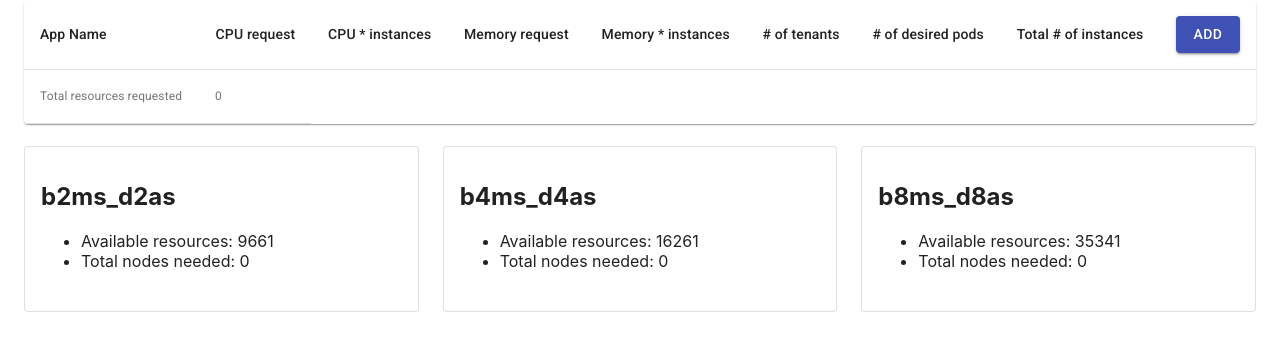
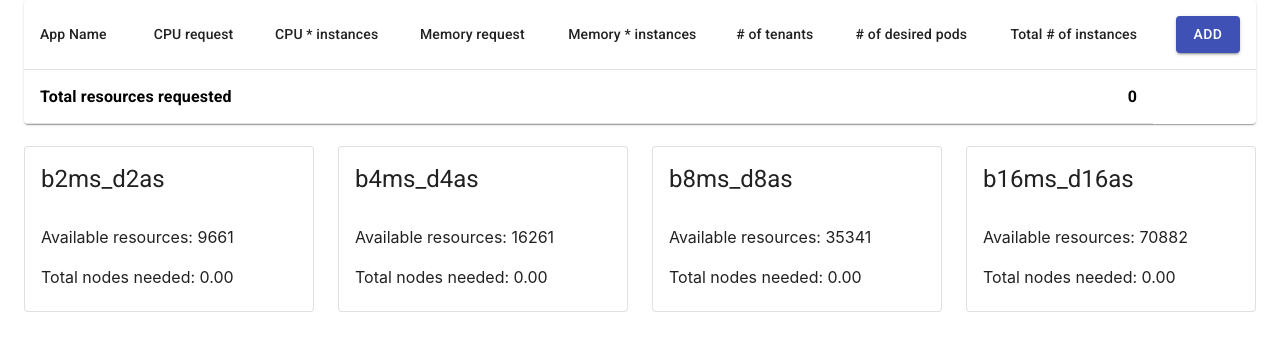
Before and after one commit to finkinfridom/aks-nodes-calculator, a React (Create React App) app: page / in a window 1280 px wide. Shown: the top 350 px of the page. Built offline with nearby package versions, Linux system fonts and the light colour scheme.

Commit message:
reviewed table styling

```diff
--- a/src/App.js
+++ b/src/App.js
@@ -14,11 +14,17 @@ import Paper from "@material-ui/core/Paper";
 import Button from "@material-ui/core/Button";
 import TextField from "@material-ui/core/TextField";
 import Card from "@material-ui/core/Card";
+import CardHeader from "@material-ui/core/CardHeader";
 import CardContent from "@material-ui/core/CardContent";
 
 const useStyles = makeStyles((theme) => ({
   families: {
     marginTop: "10px",
+  },
+  table_footer: {
+    fontSize: "1rem",
+    color: "#000",
+    fontWeight: "bold",
   },
 }));
 function App() {
@@ -34,6 +40,7 @@ function App() {
       memory: 12601,
     },
     { family: "b8ms_d8as", cpu: 7820, memory: 27721 },
+    { family: "b16ms_d16as", cpu: 15640, memory: 55442 },
   ];
   const getAvailableResources = (family) => {
     const resource = resources.find((f) => f.family === family);
@@ -62,15 +69,21 @@ function App() {
       return [].concat(prevRows).concat(row);
     });
   };
-  const getTotalNumOfInstances = (row) => {
+  const getTotalNumOfInstances = useCallback((row) => {
     return row ? +row.numOfTenants * +row.numOfDesiredPods : -1;
-  };
-  const getCpuPerInstances = (row) => {
-    return row ? +row.cpuRequest * getTotalNumOfInstances(row) : -1;
-  };
-  const getMemoryPerInstances = (row) => {
-    return row ? +row.memoryRequest * getTotalNumOfInstances(row) : -1;
-  };
+  }, []);
+  const getCpuPerInstances = useCallback(
+    (row) => {
+      return row ? +row.cpuRequest * getTotalNumOfInstances(row) : -1;
+    },
+    [getTotalNumOfInstances]
+  );
+  const getMemoryPerInstances = useCallback(
+    (row) => {
+      return row ? +row.memoryRequest * getTotalNumOfInstances(row) : -1;
+    },
+    [getTotalNumOfInstances]
+  );
   const removeRow = (row) => {
     setRows((prevRows) => {
       const index = prevRows.indexOf(row);
@@ -88,10 +101,10 @@ function App() {
       totalMemories += getMemoryPerInstances(row);
     }
     return totalCpus + totalMemories;
-  });
+  }, [rows, getCpuPerInstances, getMemoryPerInstances]);
   const getTotalNodesNeeded = (family) => {
     const availableResources = getAvailableResources(family);
-    return totalResources / availableResources;
+    return (totalResources / availableResources).toFixed(2);
   };
   useEffect(() => {
     setTotalResources(getTotalResources(rows));
@@ -197,24 +210,26 @@ function App() {
           </TableBody>
           <TableFooter>
             <TableRow>
-              <TableCell>Total resources requested</TableCell>
-              <TableCell>{getTotalResources()}</TableCell>
+              <TableCell colSpan={7} className={classes.table_footer}>
+                Total resources requested
+              </TableCell>
+              <TableCell align="right" className={classes.table_footer}>
+                {getTotalResources()}
+              </TableCell>
             </TableRow>
           </TableFooter>
         </Table>
       </TableContainer>
       <Grid container spacing={3} className={classes.families}>
         {resources.map((r) => (
-          <Grid item xs={4}>
+          <Grid item xs={3}>
             <Card variant="outlined">
+              <CardHeader title={r.family}></CardHeader>
               <CardContent>
-                <h2>{r.family}</h2>
-                <ul>
-                  <li>
-                    Available resources: {getAvailableResources(r.family)}
-                  </li>
-                  <li>Total nodes needed: {getTotalNodesNeeded(r.family)}</li>
-                </ul>
+                Available resources: {getAvailableResources(r.family)}
+                <br />
+                <br />
+                Total nodes needed: {getTotalNodesNeeded(r.family)}
               </CardContent>
             </Card>
           </Grid>
```
